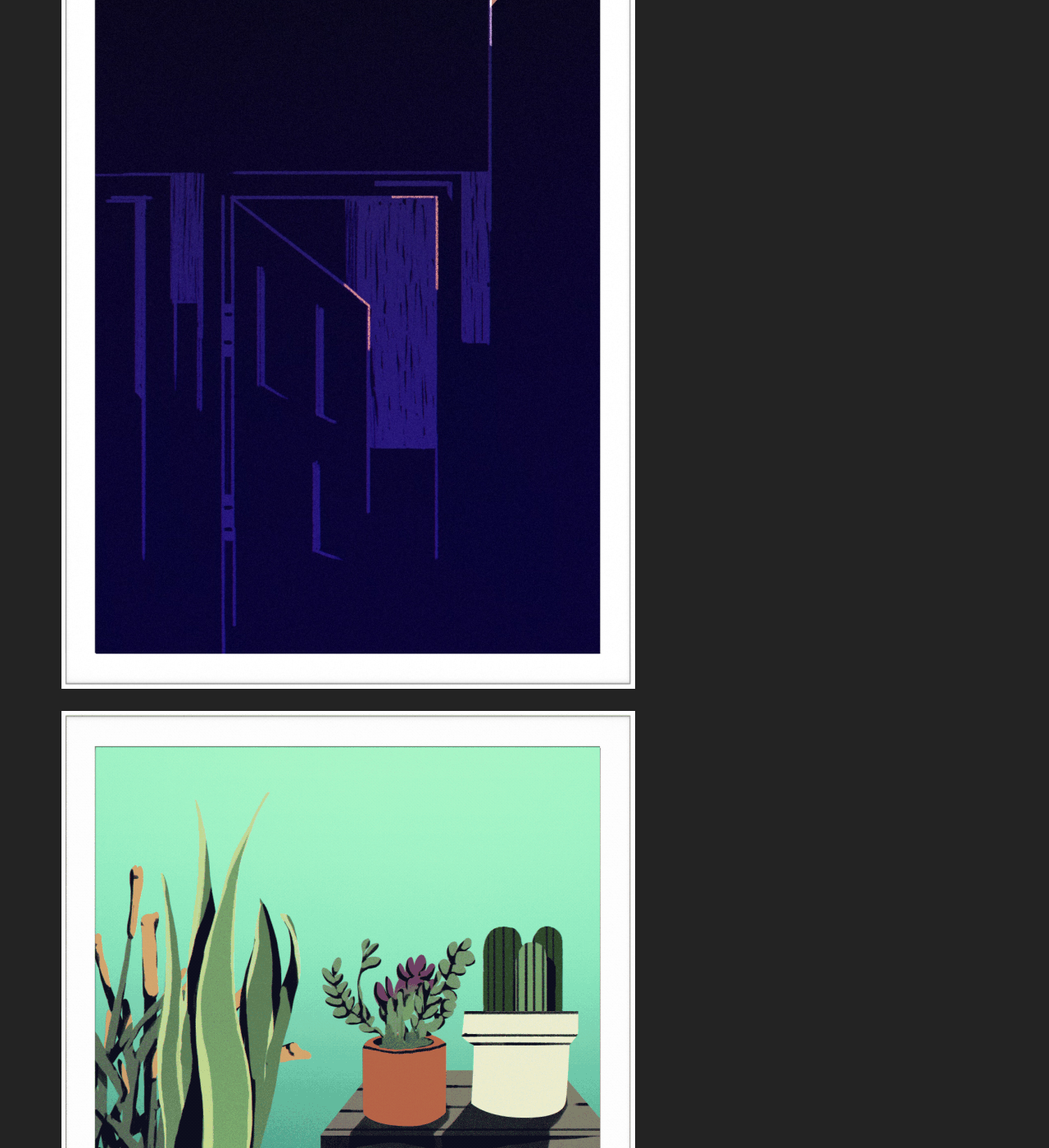
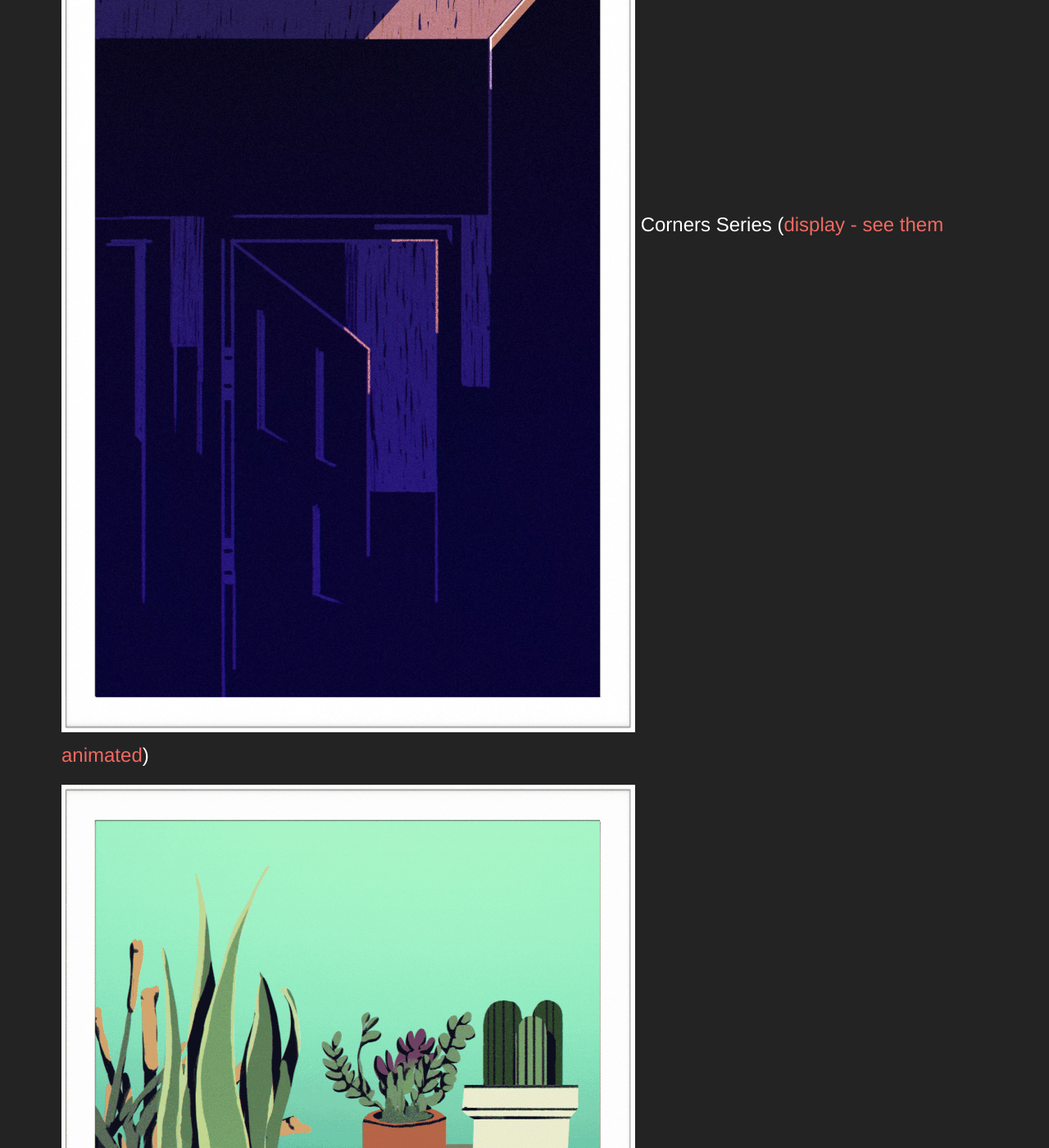
Before and after one commit to gorociao/peprally-website, a Jekyll site: the page built from _my_collection/electricobjects.markdown, in a window 1280 px wide and 1400 px high, scrolled down 7345 px. Shown: the whole window at 82% size. Built offline with Jekyll 4.4.1, drawn with Linux system fonts in a browser that asks for light colours; some of the changed text lies outside the part shown.

Commit message:
eo details

```diff
--- a/_my_collection/electricobjects.markdown
+++ b/_my_collection/electricobjects.markdown
@@ -9,7 +9,6 @@
 
 ![]({{ site.url }}images/07eo/eo_jungle.gif)
 
-
 ## Electric Objects
 Various series commissioned by [Electric Objects](http://electricobjects.com/)
 
@@ -19,12 +18,16 @@
 
 ![]({{ site.url }}images/07eo/eo_tunisia.gif)
 
+World Views Series (<a href="https://www.electricobjects.com/collections/5/world-views-by-erica-gorochow">display</a>)
+
 ![]({{ site.url }}images/07eo/eo_corners01.jpg)
 
 ![]({{ site.url }}images/07eo/eo_corners02.jpg)
 
 ![]({{ site.url }}images/07eo/eo_corners03.jpg)
+Corners Series (<a href="https://www.electricobjects.com/collections/119/corners-by-erica-gorochow">display - see them animated</a>)
 
 ![]({{ site.url }}images/07eo/eo_garden.gif)
+LA Garden (<a href="https://www.electricobjects.com/artists/erica-gorochow/artworks/kJez">display</a>)
 
 Electric Objects is new kind of computer, made for art. These pieces were commissioned as a part of the company’s “Artist in Residence” program, which invited a select group of creators early access to their platform, hardware and dialogue with the EO team. “Jungle” was featured in the company’s kickstarter video.
```
Also changed, not shown: 1 other file.
